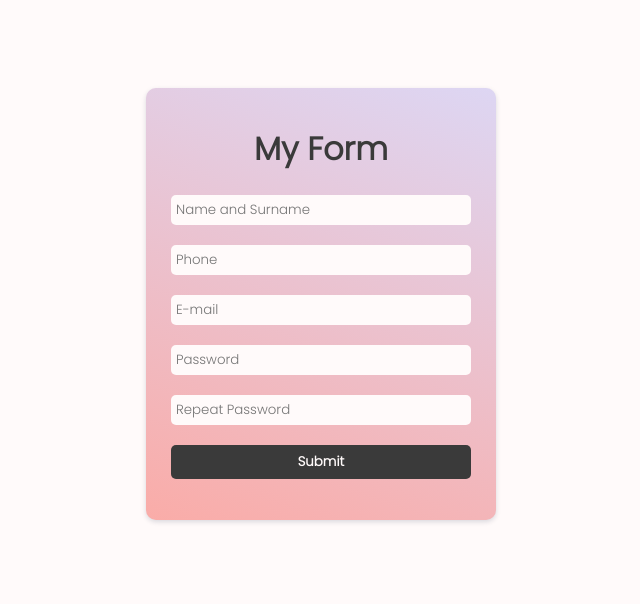
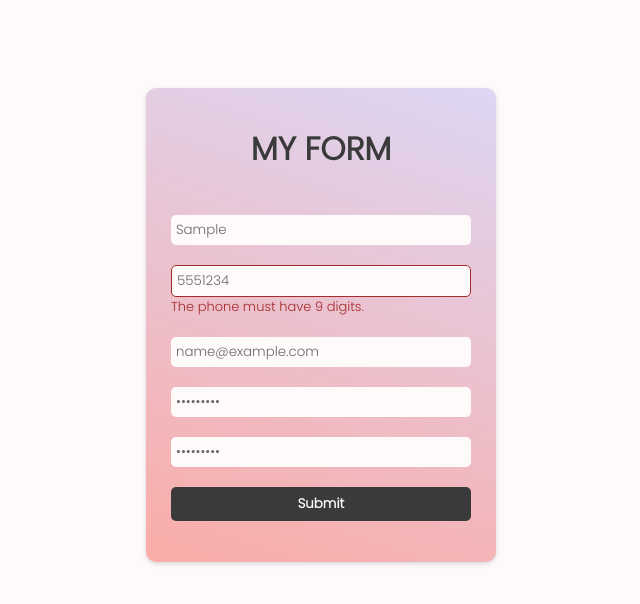
Before and after one commit to Juliiis/form-for-talentfy, a plain HTML site: page index.html in a window 1280 px wide. Both pictures are taken after typing "Sample", "5551234", "name@example.com", "Sample123", "Sample123" into the empty fields and a click on the button "Submit". Shown: the whole page, without its empty margins (319-959 px from the left). Drawn offline with Linux system fonts and the light colour scheme.

Commit message:
refactored style done

```diff
--- a/form.css
+++ b/form.css
@@ -8,6 +8,7 @@ body {
     display: grid;
     justify-items: center;
     background-color: #FFFAFA;
+    font-family: 'Poppins', sans-serif;
   }
 
 #login-form {
@@ -29,7 +30,7 @@ body {
     color: #696969;
     background-color: #FFFAFA;
     border: none;
-    margin-bottom: 20px;
+    margin-top: 20px;
     border-radius: 5px;
     padding: 5px 5px 5px 5px;
     outline-color: teal;
@@ -46,5 +47,20 @@ body {
     background-color: #3a3a3a;
     cursor: pointer;
     outline: none;
+    margin-top: 20px;
     margin-block-end: 25px;
 }
+
+.input-error {
+    border: 1px solid brown !important;
+}
+
+.error-message {
+    font-family: 'Poppins', sans-serif;
+    font-size: small;
+    color: brown;
+}
+
+.hidden {
+    display: none;
+}
--- a/form.js
+++ b/form.js
@@ -1,4 +1,7 @@
 const loginForm = document.getElementById("login-form");
+const phoneErrorMessage = document.getElementById("phone-error");
+const nameErrorMessage = document.getElementById("name-error");
+const passwordErrorMessage = document.getElementById("password-error");
 
 loginForm.addEventListener("submit", (e) => {
     e.preventDefault();
@@ -16,39 +19,51 @@ loginForm.addEventListener("submit", (e) => {
     }
 
     console.log(user)
-    loginForm.reset();
 })
 
 function validatePhone(phone){
   var phoneRegExp = /^\d{9}$/;
 
   if(phone.match(phoneRegExp)) {
+    loginForm.phone.classList.remove('input-error')
+    phoneErrorMessage.classList.add('hidden')
     return true;
   } else {
-    alert('The phone must have 9 digits');
+    loginForm.phone.classList.add('input-error')
+    phoneErrorMessage.classList.remove('hidden')
   }
- }
+}
 
- function validateEmail(email) {
+function validateEmail(email) {
   if (/^[a-zA-Z0-9.!#$%&'*+/=?^_`{|}~-]+@[a-zA-Z0-9-]+(?:\.[a-zA-Z0-9-]+)*$/.test(email)){
     return true;
    } else {
      alert("The email must be valid")
    }
- }
+}
 
 function validateName(nameAndSurname){
   var letters = /^[a-zA-Z]+(?:\s[a-zA-Z]+)*$/;
 
   if(nameAndSurname.match(letters)){
+    loginForm.nameAndSurname.classList.remove('input-error')
+    nameErrorMessage.classList.add('hidden')
     return true;
   } else {
-    alert('The name cannot contain numbers');
+    loginForm.nameAndSurname.classList.add('input-error')
+    nameErrorMessage.classList.remove('hidden')
   }
 }
 
 function verifyPassword(password, confirmPassword) {
-  if (password !== confirmPassword) {
-      return alert("Passwords must be the same");
+  if (password === confirmPassword) {
+    loginForm.password.classList.remove('input-error')
+    loginForm.repeatPassword.classList.remove('input-error')
+    passwordErrorMessage.classList.add('hidden')
+    return true;
   }
+
+  loginForm.password.classList.add('input-error')
+  loginForm.repeatPassword.classList.add('input-error')
+  passwordErrorMessage.classList.remove('hidden')
 }
--- a/index.html
+++ b/index.html
@@ -8,12 +8,15 @@
   </head>
   <body>
     <form id="login-form">
-        <h1> My Form </h1>
+        <h1> MY FORM </h1>
         <input type="text" name="nameAndSurname" placeholder="Name and Surname" class="login-form-field">
+        <span class="error-message hidden" id="name-error">The name cannot contain numbers.</span>
         <input type="tel" name="phone" placeholder="Phone" class="login-form-field"/>
+        <span class="error-message hidden" id="phone-error">The phone must have 9 digits.</span>
         <input type="email" name="email" placeholder="E-mail" class="login-form-field">
         <input type="password" name="password" placeholder="Password" class="login-form-field">
         <input type="password" name="repeatPassword" placeholder="Repeat Password" class="login-form-field">
+        <span class="error-message hidden" id="password-error">Passwords must be the same.</span>
         <button type="submit" value="Submit" id="login-form-submit">Submit</button>
     </form>
     <script type="text/javascript" src="form.js"></script>
```
